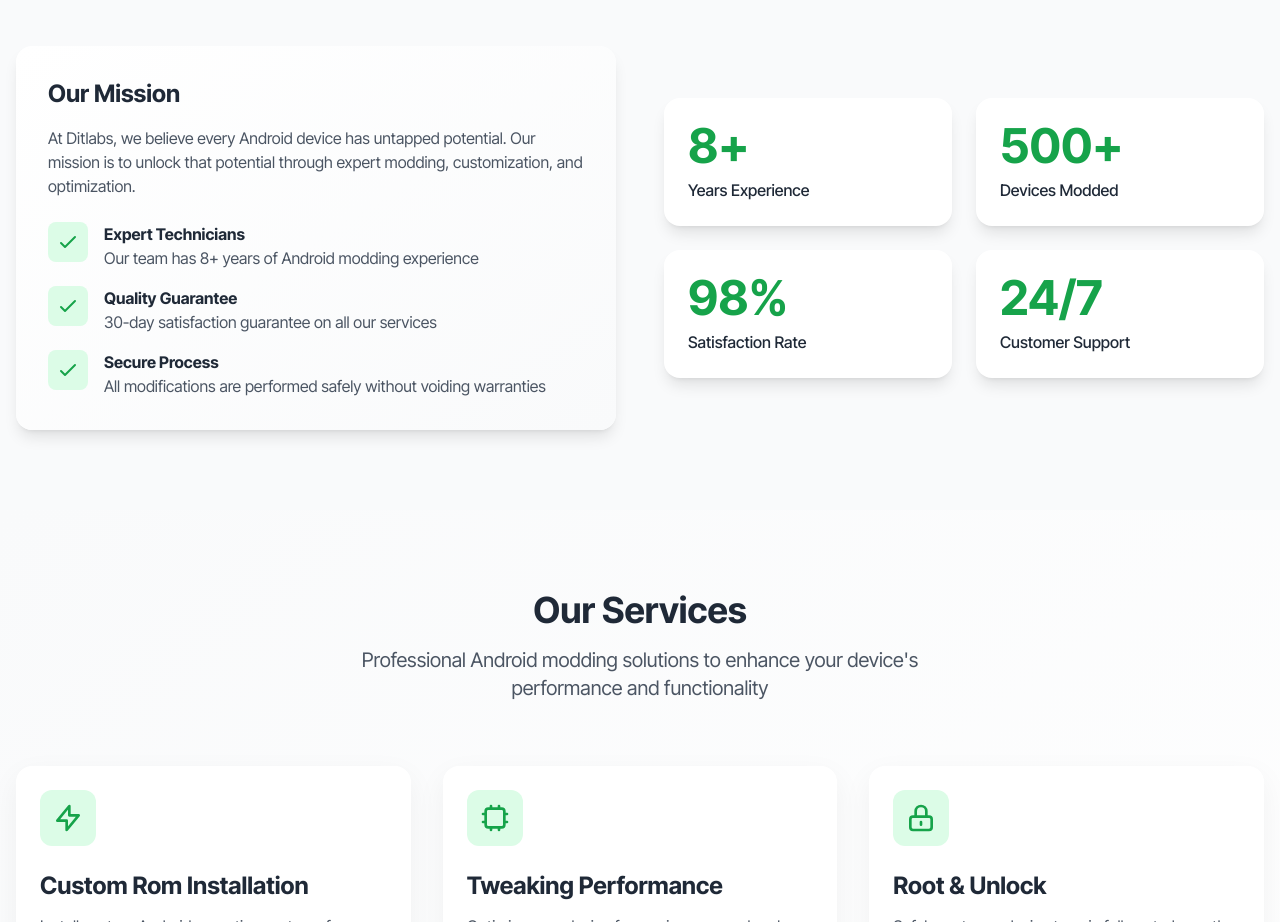
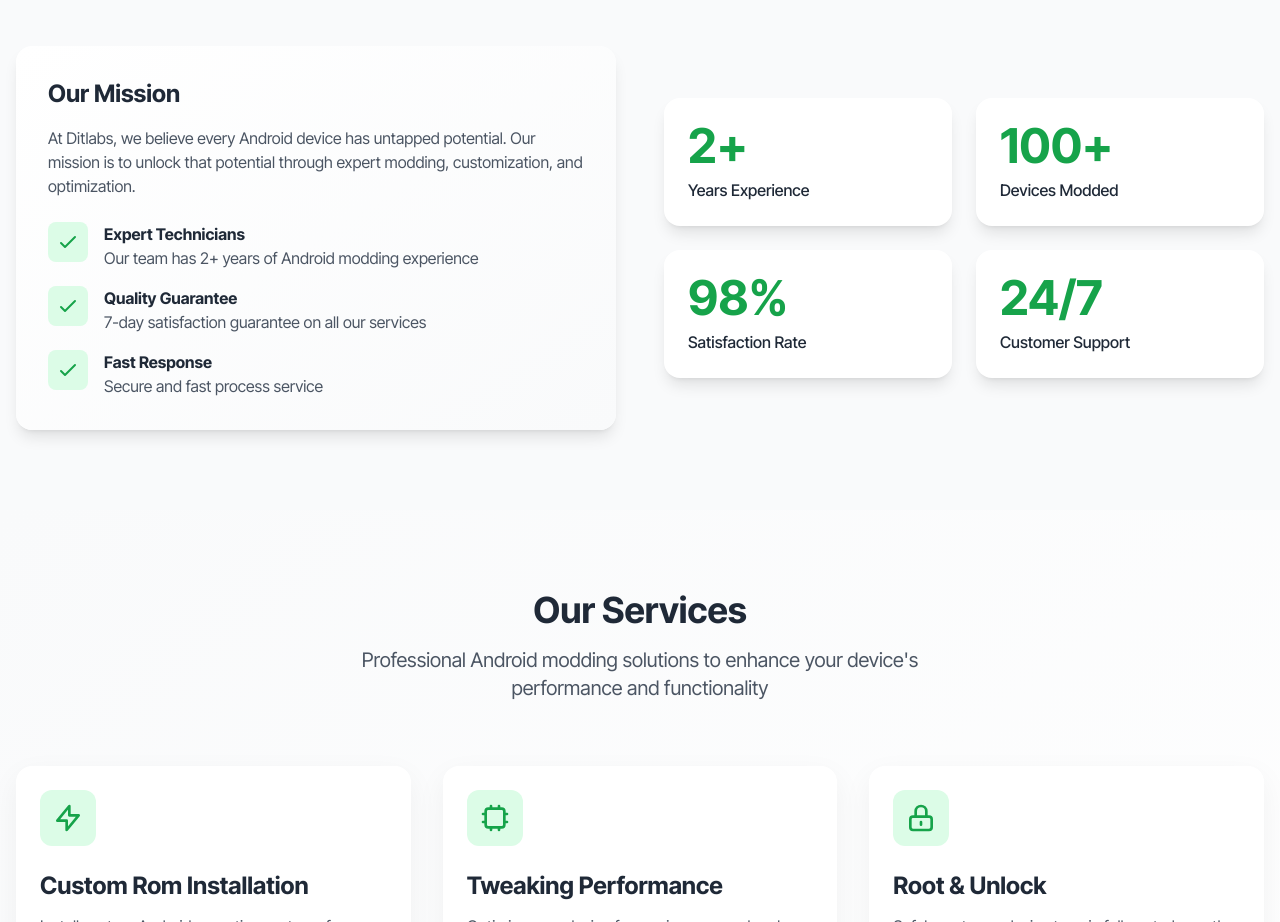
Before and after one commit to ditlabs/ditlabs.github.io, a plain HTML site: page index.html in a window 1280 px wide. Shown: the part 1000-1922 px from the top of the page. Drawn offline with nearby package versions, Linux system fonts and the light colour scheme.

Commit message:
adjustment about

```diff
--- a/index.html
+++ b/index.html
@@ -208,7 +208,7 @@
                 </div>
                 <div>
                   <h4 class="font-bold text-gray-800">Expert Technicians</h4>
-                  <p class="text-gray-600">Our team has 8+ years of Android modding experience</p>
+                  <p class="text-gray-600">Our team has 2+ years of Android modding experience</p>
                 </div>
               </div>
               <div class="flex items-start">
@@ -219,7 +219,7 @@
                 </div>
                 <div>
                   <h4 class="font-bold text-gray-800">Quality Guarantee</h4>
-                  <p class="text-gray-600">30-day satisfaction guarantee on all our services</p>
+                  <p class="text-gray-600">7-day satisfaction guarantee on all our services</p>
                 </div>
               </div>
               <div class="flex items-start">
@@ -229,8 +229,8 @@
                   </svg>
                 </div>
                 <div>
-                  <h4 class="font-bold text-gray-800">Secure Process</h4>
-                  <p class="text-gray-600">All modifications are performed safely without voiding warranties</p>
+                  <h4 class="font-bold text-gray-800">Fast Response</h4>
+                  <p class="text-gray-600">Secure and fast process service</p>
                 </div>
               </div>
             </div>
@@ -240,11 +240,11 @@
         <div class="animate-fade-in" style="animation-delay: 0.4s">
           <div class="grid grid-cols-2 gap-6">
             <div class="bg-white rounded-2xl p-6 shadow-lg">
-              <div class="text-5xl font-bold text-primary-600 mb-2">8+</div>
+              <div class="text-5xl font-bold text-primary-600 mb-2">2+</div>
               <div class="text-gray-800 font-medium">Years Experience</div>
             </div>
             <div class="bg-white rounded-2xl p-6 shadow-lg">
-              <div class="text-5xl font-bold text-primary-600 mb-2">500+</div>
+              <div class="text-5xl font-bold text-primary-600 mb-2">100+</div>
               <div class="text-gray-800 font-medium">Devices Modded</div>
             </div>
             <div class="bg-white rounded-2xl p-6 shadow-lg">
@@ -399,7 +399,7 @@
     </div>
   </section>
 
-<!-- Contact Section -->
+  <!-- Contact Section -->
   <section id="contact" class="py-20">
     <div class="container">
       <div class="grid grid-cols-1 lg:grid-cols-2 gap-12">
```
